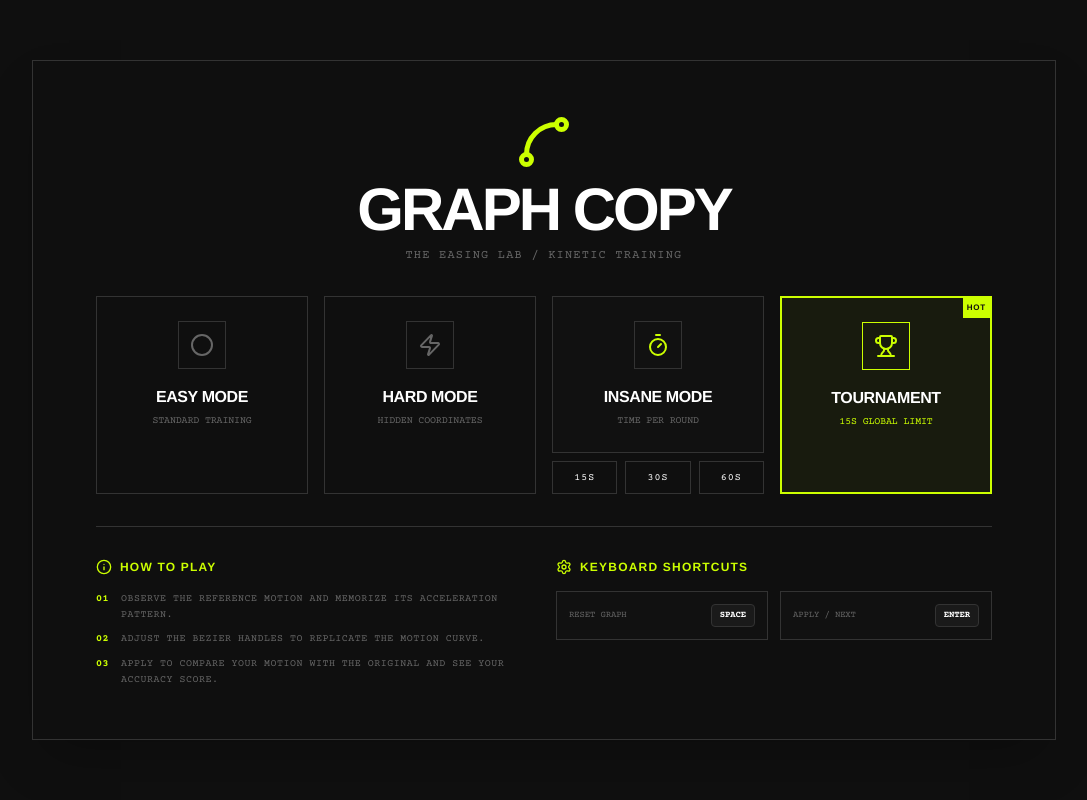
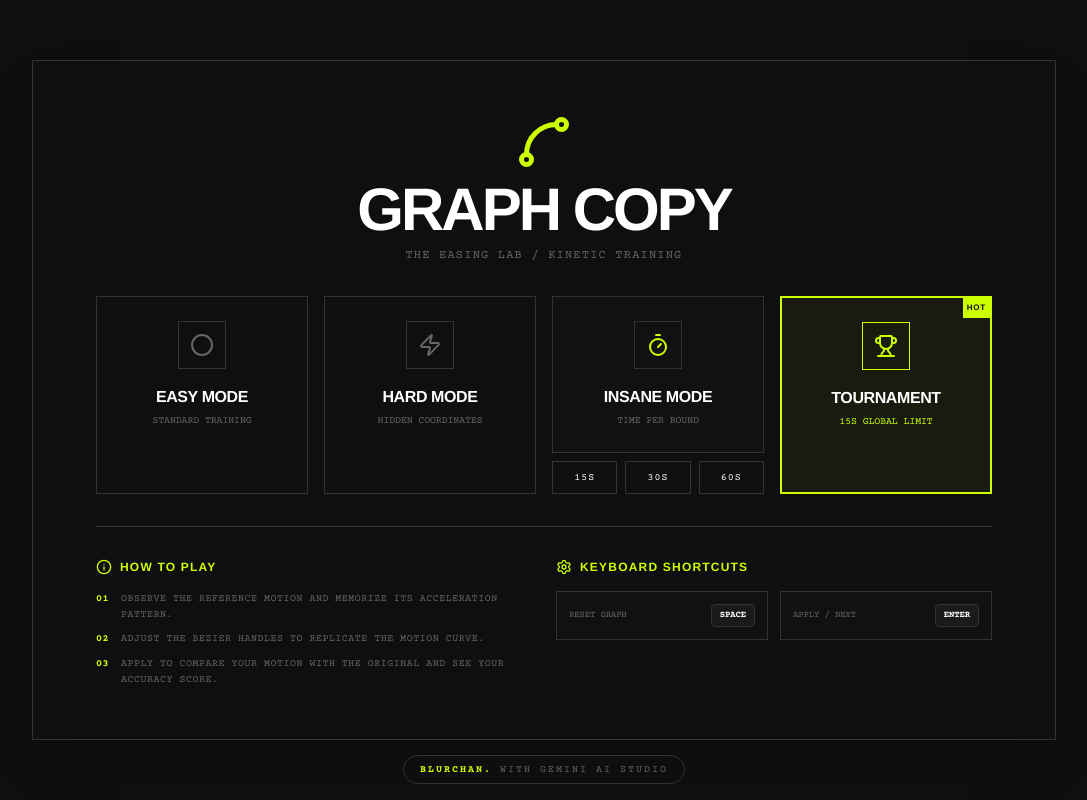
Before and after one commit to blurchan0540-design/Graph-Copy-Game, a React (Vite) app: page / in a window 1280 px wide. Shown: the whole page, without its empty margins (96-1183 px from the left). Built offline with nearby package versions, Linux system fonts and the light colour scheme.

Commit message:
feat: Add footer with AI attribution
Introduces a fixed footer to the application that displays attribution for the AI used in its creation. This aims to provide transparency regarding the tools leveraged in the development process.

```diff
--- a/src/App.tsx
+++ b/src/App.tsx
@@ -618,6 +618,15 @@ export default function App() {
           </motion.div>
         )}
       </AnimatePresence>
+
+      {/* Footer License */}
+      <footer className="fixed bottom-4 left-0 right-0 pointer-events-none flex justify-center z-[100]">
+        <div className="bg-surface/80 backdrop-blur-sm px-4 py-1.5 border border-outline rounded-full shadow-sm">
+          <p className="text-[10px] font-mono text-on-surface-variant uppercase tracking-[0.2em]">
+            <span className="text-primary font-black">blurChan.</span> with Gemini Ai studio
+          </p>
+        </div>
+      </footer>
     </div>
   );
 }
```
